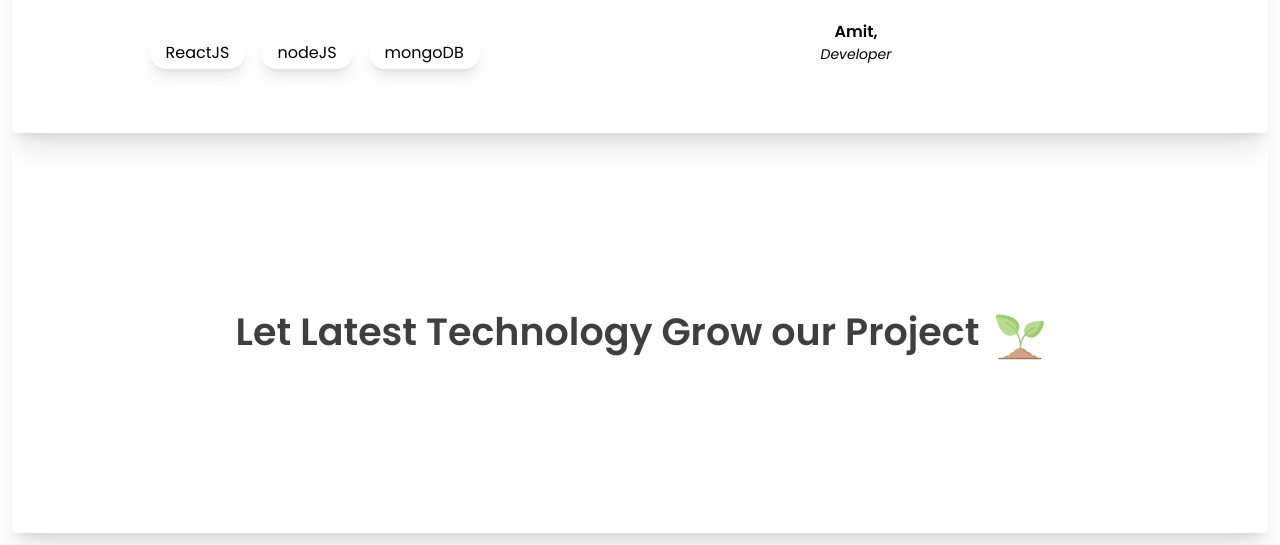
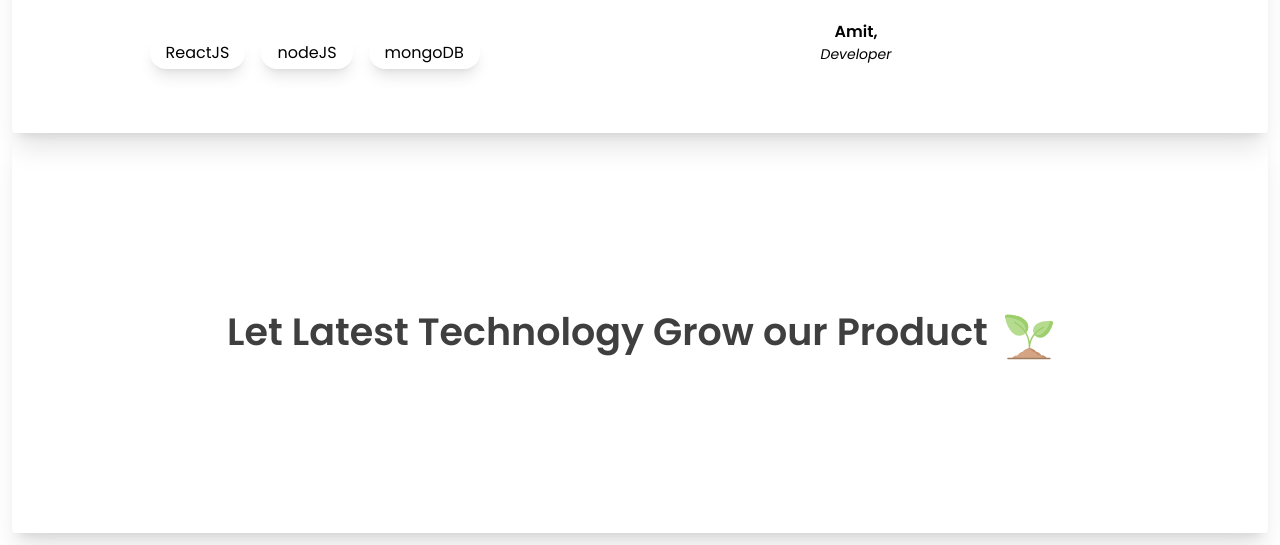
Before and after one commit to Amitkys/portfolio2, a website: page src/index.html in a window 1280 px wide. Shown: the part 524-1069 px from the top of the page. Drawn offline with Linux system fonts and the light colour scheme; a web font is replaced by a local one.

Commit message:
specied checked

```diff
--- a/src/index.html
+++ b/src/index.html
@@ -148,7 +148,7 @@
 
     <div id="project" class="dark:bg-gradient-to-bl from-[#1d2736] to-[#01050b] shadow-xl rounded h-[400px] flex items-center justify-center text-center">
       <h3 class="text-[30px] lg:text-[38px] font-semibold opacity-75 bg-clip-text text-black dark:text-transparent dark:bg-gradient-to-tl from-blue-500 to-violet-500">
-        Let Latest Technology Grow our Project
+        Let Latest Technology Grow our Product
         <span class="inline-block align-middle ml-2">
           <img src="img/grow.svg" class="h-8 w-8 lg:h-12 lg:w-12 inline" alt="">
         </span>
```
